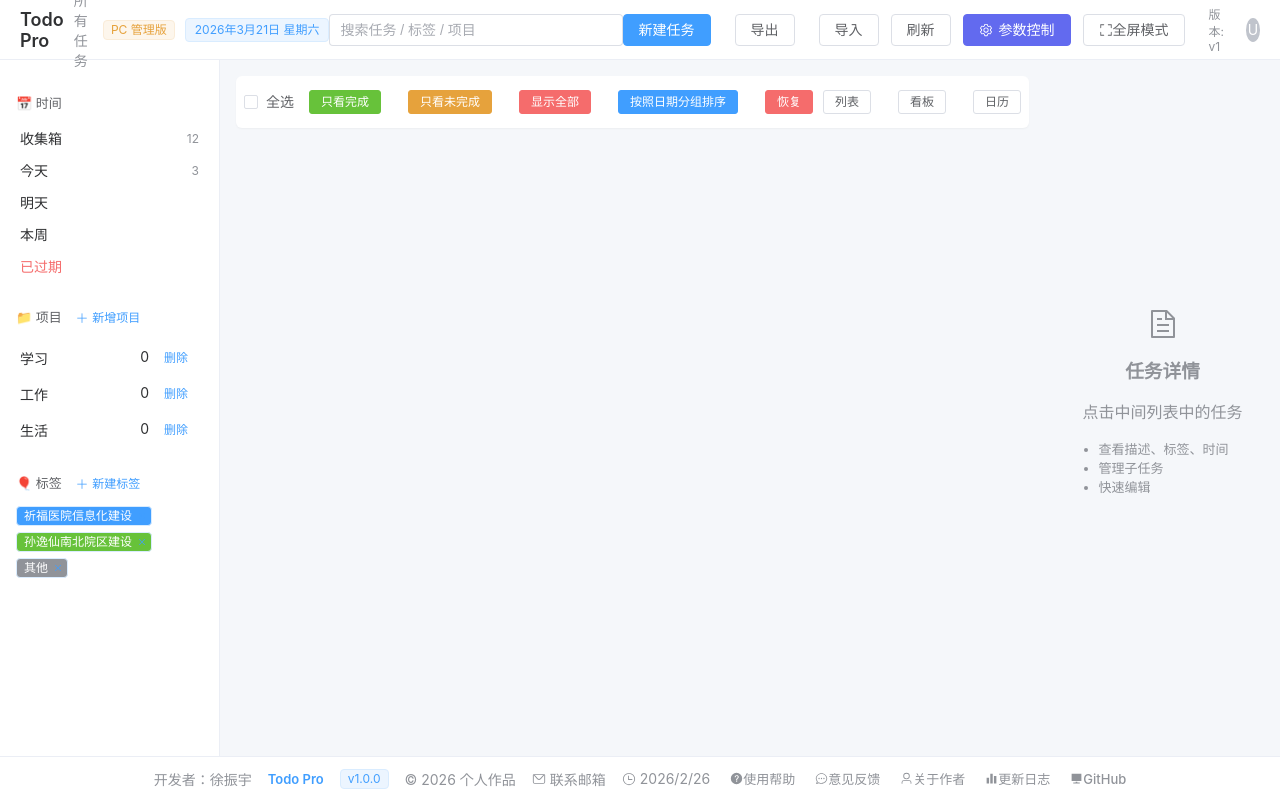
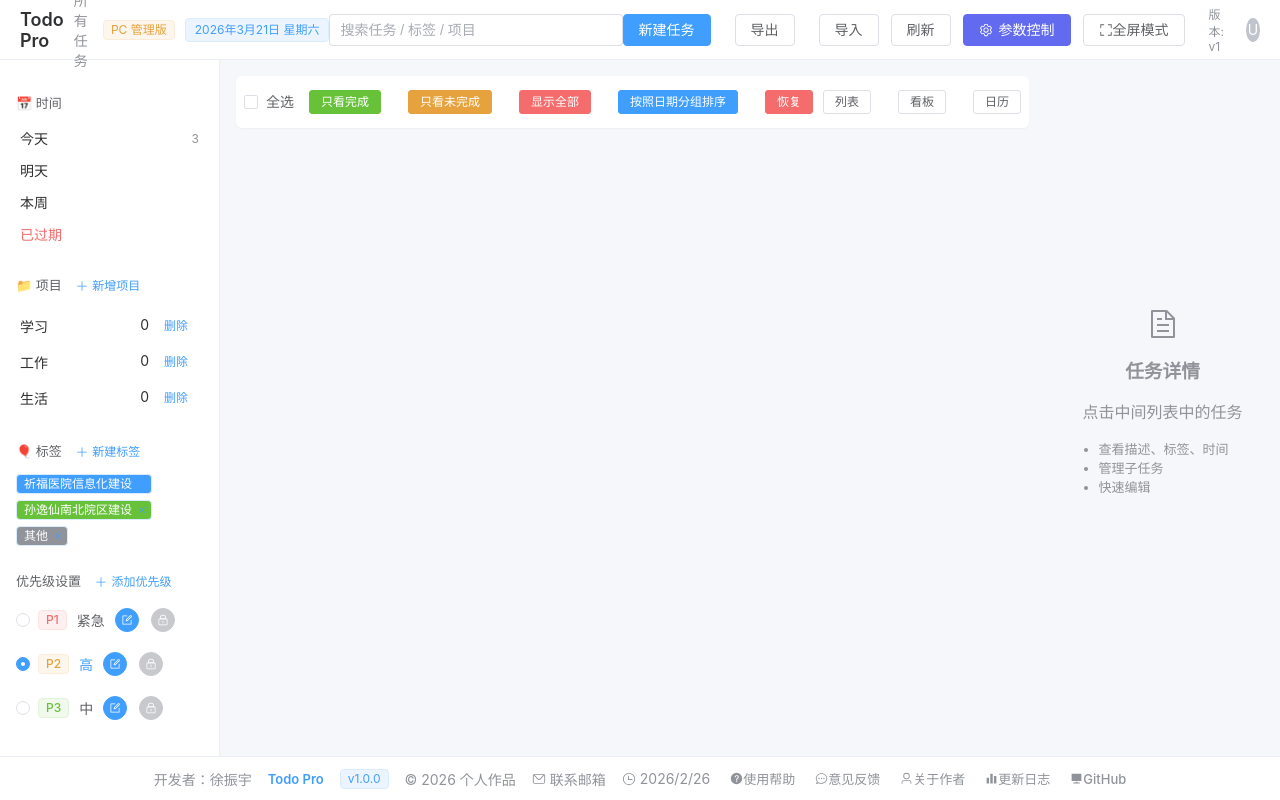
Before and after one commit to KingOfChelsea/NeusoftMemo, a Vue app: page / in a window 1280 px wide. Built offline with nearby package versions, Linux system fonts and the light colour scheme.

Commit message:
【1775359691】 生成主页面的优先级维护项目，并在本地数据源众维护 Signed-off-by: KingOfChelsea <xuzhenyu3333@gmail.com>

```diff
--- a/src/assets/main.scss
+++ b/src/assets/main.scss
@@ -531,3 +531,20 @@ body {
 .subtask-ul {
   padding: 0;
 }
+.priority-group {
+  display: grid;
+  grid-template-columns: repeat(auto-fill, minmax(120px, 1fr));
+  gap: 12px;
+}
+/* 确保每个选项独占一行 */
+.priority-radio {
+  display: block;
+  width: 100%;
+  margin-bottom: 8px;
+}
+
+.priority-content {
+  display: flex;
+  align-items: center;
+  gap: 10px;
+}
--- a/src/views/Layout/TodoLayout.vue
+++ b/src/views/Layout/TodoLayout.vue
@@ -37,13 +37,14 @@
 
     <div class="app-container">
       <div class="app-body">
-        <!-- Sidebar -->
+        <!-- 一、侧边栏Sidebar -->
         <el-scrollbar class="sidebar">
           <aside>
+            <!-- 1.时间 Created By ZaneXu 2025 -->
             <div class="section">
               <h4>📅 时间</h4>
               <ul>
-                <li>收集箱 <span class="count">12</span></li>
+                <!-- <li>收集箱 <span class="count">12</span></li> -->
                 <li>今天 <span class="count">3</span></li>
                 <li>明天</li>
                 <li>本周</li>
@@ -51,6 +52,7 @@
               </ul>
             </div>
 
+            <!-- 2.文件 Created By ZaneXu 2025 -->
             <div class="section">
               <h4>📁 项目 <el-button text size="small" icon="Plus" @click="openAddProjectDialog"
                   type="primary">新增项目</el-button></h4>
@@ -66,6 +68,7 @@
               </ul>
             </div>
 
+            <!-- 3.标签 Created By ZaneXu 2025 -->
             <div class="section">
               <h4>🎈 标签
                 <el-button icon="Plus" text size="small" type="primary" @click="openAddTagDialog">
@@ -80,9 +83,36 @@
               </div>
 
             </div>
+
+            <!-- 4.优先级设置 Created By ZaneXu 2026 -->
+            <div class="section">
+              <h4>优先级设置 <el-button text type="primary" size="small" icon="Plus" @click="PriorityHandleAdd">
+                  添加优先级
+                </el-button></h4>
+              <!-- 使用 el-radio-group 实现单选 -->
+              <el-radio-group v-model="currentPriority" class="priority-group">
+                <el-radio v-for="priority in priorityList" :key="priority.value" :value="priority.value">
+                  <div class="priority-content">
+                    <el-tag :type="getTagType(priority.value)" size="small">
+                      {{ priority.label }}
+                    </el-tag>
+                    <span class="priority-desc">{{ priority.desc }}</span>
+                    <span class="priority-actions">
+                      <el-button type="primary" size="small" :icon="Edit" circle class="edit-btn"
+                        @click="proiorityHandleEdit(priority)" title="编辑" />
+                      <el-button v-if="!priority.fixed" type="danger" size="small" :icon="Delete" circle
+                        @click.stop="handleDelete(priority)" title="删除" />
+                      <el-button v-else type="info" size="small" :icon="Lock" circle disabled title="系统默认，不可删除" />
+
+                    </span>
+                  </div>
+                </el-radio>
+              </el-radio-group>
+            </div>
+
           </aside>
         </el-scrollbar>
-        <!-- Main -->
+        <!-- 二、主板块内容Main -->
         <main class="main">
           <div class="main-toolbar">
             <div class="left">
@@ -213,7 +243,7 @@
           </div>
         </main>
 
-        <!-- 侧边栏任务详情看板 -->
+        <!-- 三、侧边栏任务详情看板 -->
         <aside class="detail">
           <!-- 未选中 -->
           <div v-if="!selectedTask" class="detail-empty">
@@ -332,15 +362,15 @@
         </aside>
       </div>
 
-      <!-- Footer页脚 -->
+      <!-- 四、Footer页脚 -->
       <LayoutFooter></LayoutFooter>
     </div>
 
-    <!-- 引入各类Dialog -->
+    <!-- 其他：引入各类Dialog -->
 
     <!-- 创建任务对话框 -->
     <CreateTaskDialog v-model:visible="dialogVisible" @create="saveTask" :task="editingTask" :tagOptions="tagOptions"
-      :projectOptions="projectOptions" @update:tagOptions="handleTitleUpdate"
+      :projectOptions="projectOptions" @update:tagOptions="handleTitleUpdate" :priorityList="priorityList"
       @update:projectOptions="handleAddProject" />
 
     <!-- 创建右键菜单 -->
@@ -359,22 +389,28 @@
     <CreateProjectDialog v-model="dialogProjectVisible" @add-project="handleAddProject"
       :existingProjects=projectOptions>
     </CreateProjectDialog>
+
+    <!-- 创建优先级对话框 --> priorityDialogVisible
+    <PriorityEditDialog v-model:visible="proiorityDialogVisible" :priorityData="editingPriority" :mode="dialogMode"
+      @save="handleSavePriority" />
   </div>
 </template>
 
 
 <script setup>
 
-import { ref, computed, watch, onMounted, onUnmounted } from "vue";
+import { ref, computed, watch, onMounted, onUnmounted, reactive } from "vue";
 import CreateTaskDialog from "./components/CreateTaskDialog.vue";
 import TodoContextMenu from "@/components/TodoContextMenu.vue";
 import SubtaskDialog from './components/SubtaskDialog.vue';
 import CreateTagDialog from "./components/CreateTagDialog.vue";
 import CreateProjectDialog from "./components/CreateProjectDialog.vue";
-import { Delete, Edit, Setting } from '@element-plus/icons-vue'
+import { Delete, Edit, Setting, Lock } from '@element-plus/icons-vue'
 import LayoutFooter from "./LayoutFooter.vue";
 import { toggleFullScreen, isFullscreen as checkFullscreen, onFullscreenChange } from '@/utils/fullscreen'
 import Clipboard from 'clipboard'
+import PriorityEditDialog from './components/PriorityEditDialog.vue';
+
 
 
 /**
@@ -600,6 +636,7 @@ const baseFilteredTodos = computed(() => {
   return list;
 });
 
+//
 const activeTodos = computed(() => {
   // 浅拷贝
   let list = todos.value.slice();
@@ -939,7 +976,7 @@ function openSubtaskDialog(subtask = null) {
   subtaskDialogVisible.value = true;
 }
 
-
+// 保存子任务（新建或编辑）
 function saveSubtask(title) {
   if (!title.trim()) return;
 
@@ -1195,6 +1232,111 @@ const removeProject = (projectOption) => {
     }
   )
 }
+
+
+/**
+ * 优先级功能 Added By Zane Xu 2026-03-21
+ */
+// 1.优先级选项配置,如果有本地存储则加载，否则使用默认值
+const priorityList = ref(JSON.parse(localStorage.getItem("priorityList")) || [
+  { value: 'P1', label: 'P1', desc: '紧急', fixed: true },
+  { value: 'P2', label: 'P2', desc: '高', fixed: true },
+  { value: 'P3', label: 'P3', desc: '中', fixed: true },
+  { value: 'P4', label: 'P4', desc: '低', fixed: true },
+  { value: 'P5', label: 'P5', desc: '自定义1', fixed: false },
+  { value: 'P6', label: 'P6', desc: '自定义2', fixed: false }
+]);
+
+// 2.当前优先级
+const currentPriority = ref('P2');
+// 3.标签类型映射
+const getTagType = (priorityValue) => {
+  const typeMap = {
+    'P1': 'danger',     // 红色
+    'P2': 'warning',    // 黄色/橙色
+    'P3': 'success',    // 绿色
+    'P4': 'info',       // 蓝色
+    'P5': 'primary',    // 使用 primary
+    'P6': 'primary'     // 使用 primary
+  };
+  return typeMap[priorityValue] || 'primary';  // 默认返回 primary
+};
+
+// 4.对话框控制
+const proiorityDialogVisible = ref(false);
+
+//
+const dialogMode = ref('add'); // 'add' 或 'edit'
+
+// 6.编辑中的优先级数据
+const editingPriority = reactive({
+  label: '',
+  value: '',
+  desc: ''
+});
+
+// 7.处理删除
+const handleDelete = (priority) => {
+  const index = priorityList.value.findIndex(p => p.value === priority.value);
+  if (index !== -1) {
+    // 如果删除的是当前选中的，清空选择
+    if (currentPriority.value === priority.value) {
+      currentPriority.value = '';
+    }
+    priorityList.value.splice(index, 1);
+    ElMessage.success('删除成功');
+  }
+};
+
+// 8.处理编辑
+const proiorityHandleEdit = (priority) => {
+  dialogMode.value = 'edit';
+  Object.assign(editingPriority, { ...priority }); // 将要编辑的数据赋值给 editingPriority
+  proiorityDialogVisible.value = true;
+};
+
+// 9.保存优先级（添加或编辑）
+const handleSavePriority = (priorityData) => {
+  if (dialogMode.value === 'add') {
+    // 添加新优先级
+    const newPriority = {
+      ...priorityData,
+      fixed: false
+    };
+    priorityList.value.push(newPriority);
+    ElMessage.success('添加成功');
+  } else {
+    // 编辑现有优先级
+    const index = priorityList.value.findIndex(p => p.value === editingPriority.value);
+    if (index !== -1) {
+      // 保持 fixed 状态
+      priorityList.value[index] = {
+        ...priorityData,
+        fixed: priorityList.value[index].fixed
+      };
+      ElMessage.success('更新成功');
+    }
+  }
+};
+
+// 10.处理添加
+const PriorityHandleAdd = () => {
+  dialogMode.value = 'add';
+  // 清空编辑数据
+  Object.assign(editingPriority, {
+    label: '',
+    value: '',
+    desc: ''
+  });
+  proiorityDialogVisible.value = true;
+};
+
+// 11. watch 优先级列表变化，保存到 localStorage
+watch(priorityList, (newVal) => {
+  localStorage.setItem("priorityList", JSON.stringify(newVal));
+}, { deep: true })
+
+
 </script>
 
 <style lang="scss" scoped></style>
```
